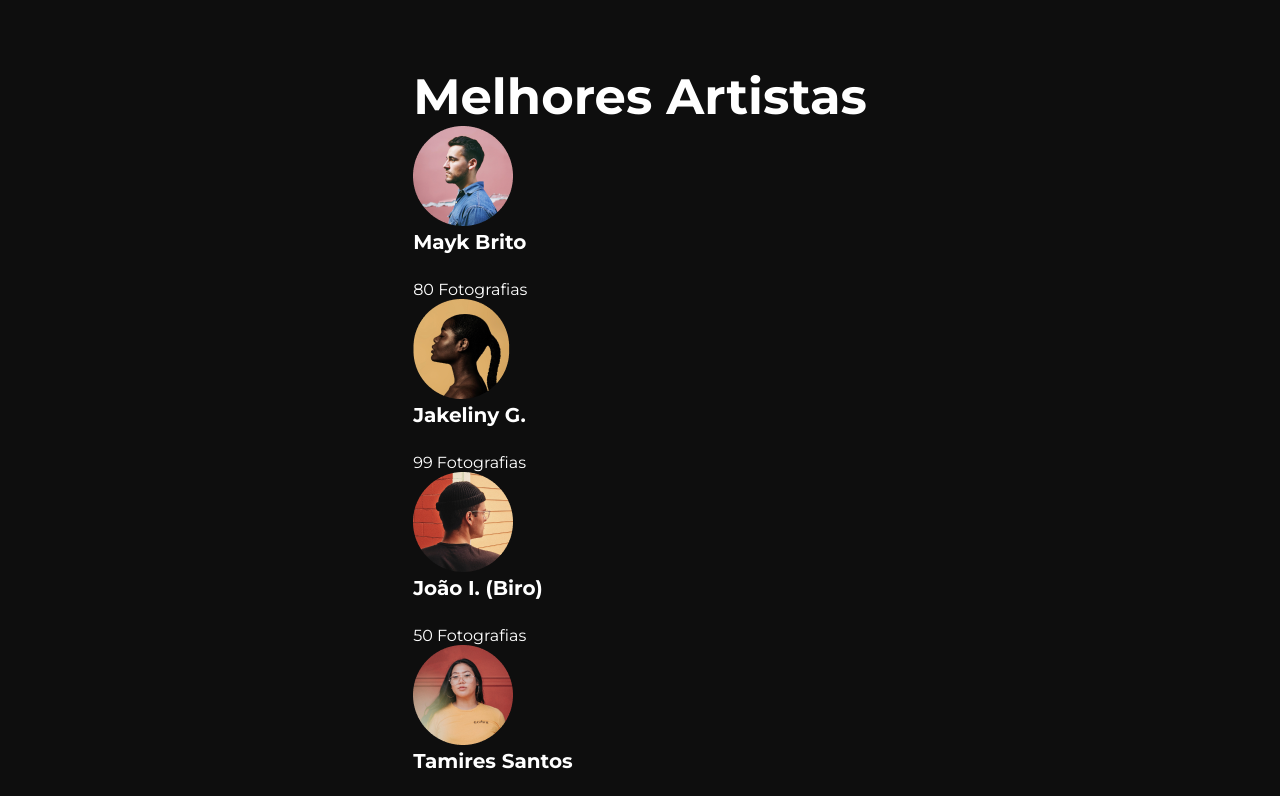
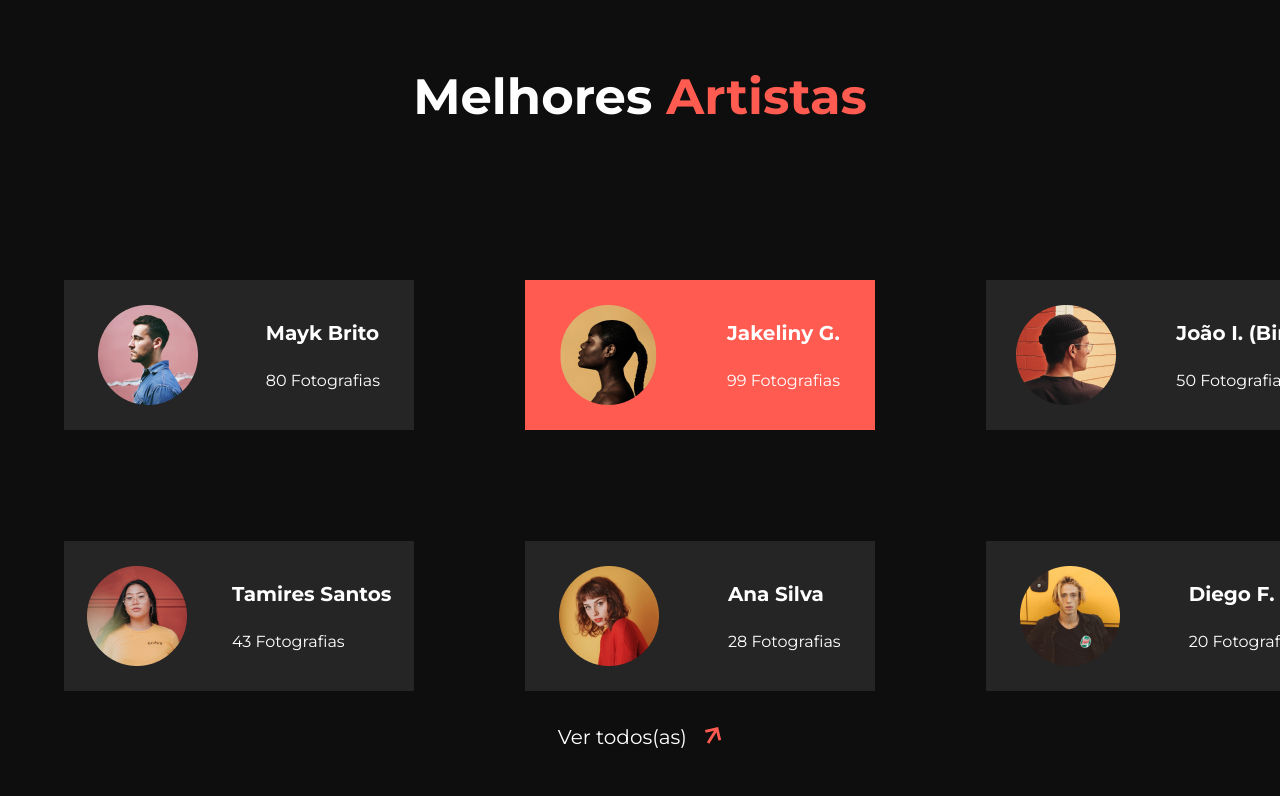
Before and after one commit to VTramon/Rocket-NFTs, a plain HTML site: page index.html in a window 1280 px wide. Shown: the part 3100-3896 px from the top of the page. After the commit the page ends 3849 px from the top, so only its background shows below. Drawn offline with Linux system fonts and the light colour scheme.

Commit message:
created the main-4 component

```diff
--- a/index.css
+++ b/index.css
@@ -510,3 +510,66 @@ h5 {
     margin-bottom: 15px;
   }
 }
+
+/* --------------------------------- Main 3 --------------------------------- */
+
+.main-4 {
+  display: flex;
+  flex-direction: column;
+  justify-content: space-between;
+  align-items: center;
+  width: 100%;
+  min-height: 683px;
+}
+
+.title-4 {
+  margin-bottom: 120px;
+}
+
+.title-4 span {
+  color: var(--color-logo);
+}
+
+.artists-4 {
+  display: grid;
+  grid-template:
+    'artsit artsit artsit '
+    'artsit artsit artsit ';
+  gap: 111px;
+  width: 100%;
+}
+
+.artist-4 {
+  display: flex;
+  justify-content: space-around;
+  align-items: center;
+  width: 350px;
+  height: 150px;
+  background-color: var(--card-color);
+}
+
+.artists-4 > :nth-child(2) {
+  background-color: var(--color-logo);
+  color: white;
+}
+
+.artist-4 p {
+  color: var(--color-logo);
+}
+
+.artist-4 > :nth-child(2) p {
+  color: var(--text-color);
+}
+
+.link-4 {
+  width: 100%;
+  text-align: center;
+  text-decoration: none;
+  font-size: 1.25em;
+  color: var(--text-color);
+}
+
+.link-4 img {
+  width: 17px;
+  margin-left: 13px;
+}
```
